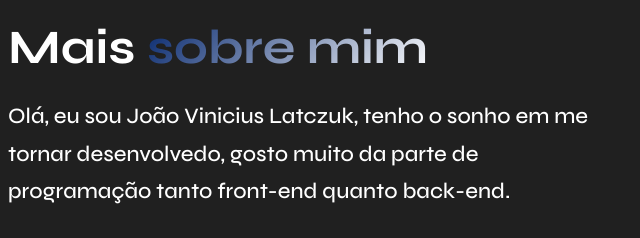
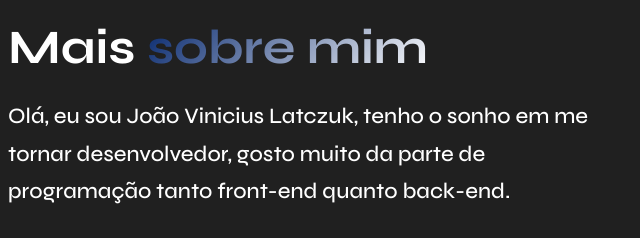
Before and after one commit to joaolatczuk/joaolatczuk.github.io, a plain HTML site: page index.html in a window 1280 px wide. Shown: the part 974-1212 px from the top of the page, 640-1280 px from the left. Drawn offline with nearby package versions, Linux system fonts and the light colour scheme.

Commit message:
erro de digitação

```diff
--- a/index.html
+++ b/index.html
@@ -90,7 +90,7 @@
                 <span>Sobre</span>
             </a>
             <h2>Mais <span>sobre mim</span></h2>
-            <h5>Olá, eu sou João Vinicius Latczuk, tenho o sonho em me tornar desenvolvedo, gosto muito da parte de programação tanto front-end quanto back-end.</h5>
+            <h5>Olá, eu sou João Vinicius Latczuk, tenho o sonho em me tornar desenvolvedor, gosto muito da parte de programação tanto front-end quanto back-end.</h5>
             <p>Atualmente estou estudando Analise e desenvolvimento de sistemas, já formado em Segurança da Informação pela Faculdade de Tecnologia de Ourinhos (FATEC-OU). Tendo conhecimento básico em algumas linguagens como C, Python, JavaScript entre outros. Assim possuindo uma lógica de programação moderada, além do conhecimento em Linux adquirido em Segurança da Informação.<br>Fico animado e ansioso para continuar explorando novas oportunidades e conseguir contribuir para grandes projetos.
                 </p>
                 <a href="#portifolio" class="btn1">
```
